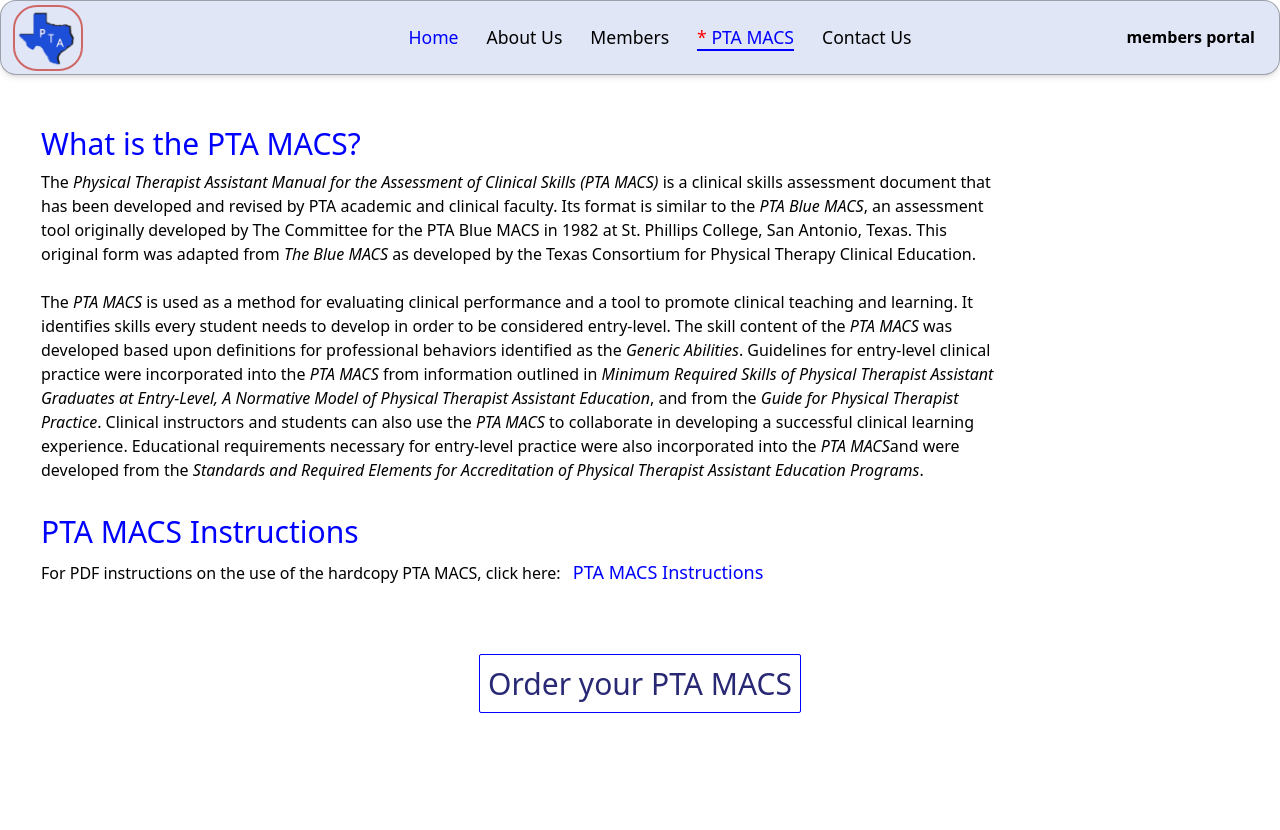
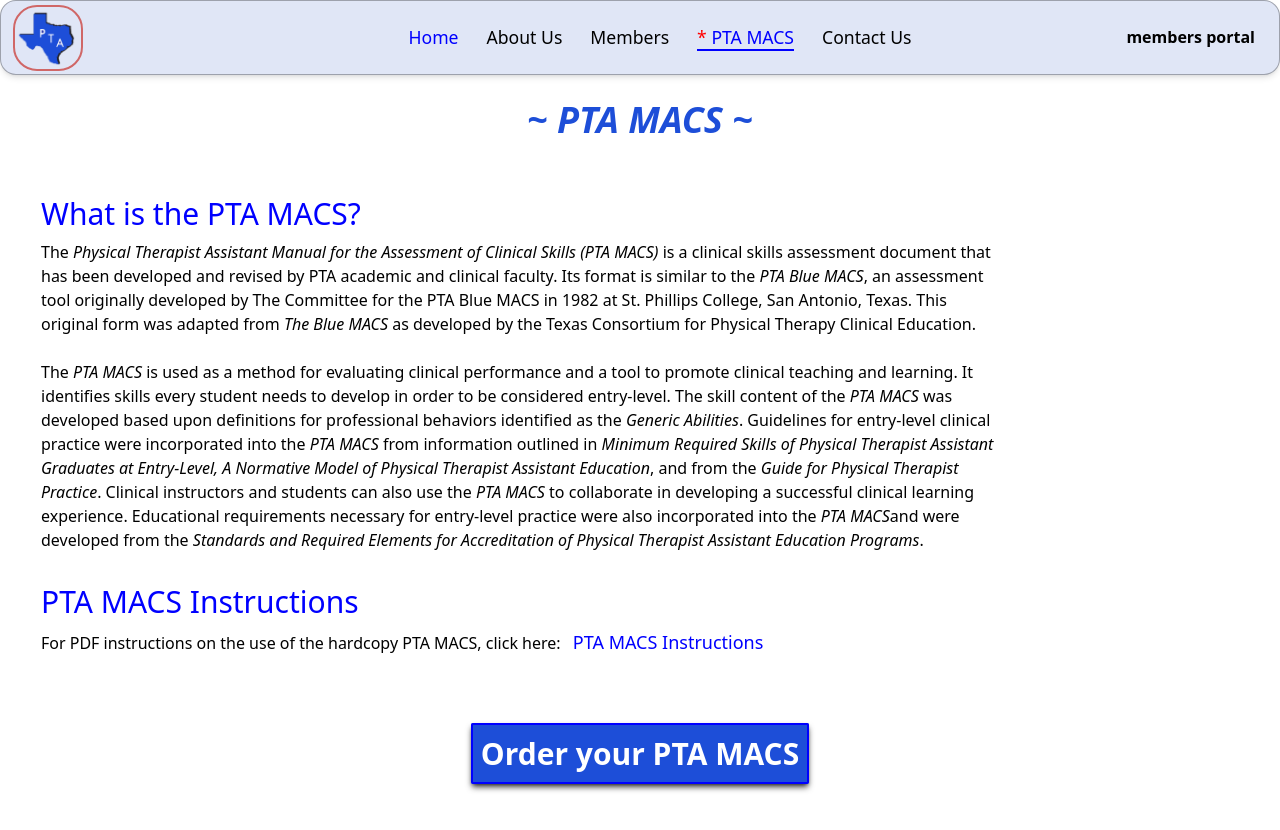
Before and after one commit to Jackal73/TAPTAE-client, a React (Create React App) app: page /ptamacs in a window 1280 px wide. Shown: the top 830 px of the page. Before the commit the page ends 800 px from the top, so only its background shows below. Built offline with nearby package versions, Linux system fonts and the light colour scheme.

Commit message:
:sparkles::recycle: Remove `Leftbar` component from `ContactUs, Members, and PtaMacs` pages

```diff
--- a/src/pages/contactUs/ContactUs.jsx
+++ b/src/pages/contactUs/ContactUs.jsx
@@ -1,6 +1,5 @@
 import React from "react";
 import Topbar from "../../components/topbar/Topbar";
-import Leftbar from "../../components/leftbar/Leftbar";
 import { Col, Row } from "reactstrap";
 
 export default function Members() {
@@ -8,13 +7,12 @@
     <>
       <Topbar />
       <div className="flex max-w-[1400px] mx-auto">
-        {/* <Leftbar /> */}
         <div className="flex-[8]">
           <div className="mt-[100px] px-[25px] pb-[25px]">
             <h1 className="flex font-bold text-center italic justify-center text-4xl text-blue-700 ">
               ~ Contact Us ~
             </h1>
-            {/* <hr className="w-full border-b-[1px] border-b-[#eee] my-[16px] mx-[auto]" /> */}
+
             <div className="pt-[16px] pb-[32px] px-[16px]">
               <Row className="mb-2 mt-6">
                 <h2 className="flex font-semibold text-2xl text-blue-700 justify-center mb-[25px]">
--- a/src/pages/members/Members.jsx
+++ b/src/pages/members/Members.jsx
@@ -1,6 +1,5 @@
 import React from "react";
 import Topbar from "../../components/topbar/Topbar";
-import Leftbar from "../../components/leftbar/Leftbar";
 import { Col, Row } from "reactstrap";
 
 export default function Members() {
@@ -8,7 +7,6 @@
     <>
       <Topbar />
       <div className="flex w-full">
-        {/* <Leftbar /> */}
         <div className="flex-[8]">
           <div className="mt-[100px] px-[25px] pb-[25px]">
             <h1 className="flex font-bold text-center italic justify-center text-4xl text-blue-700 ">
--- a/src/pages/ptamacs/PtaMacs.jsx
+++ b/src/pages/ptamacs/PtaMacs.jsx
@@ -1,6 +1,5 @@
 import React from "react";
 import Topbar from "../../components/topbar/Topbar";
-import Leftbar from "../../components/leftbar/Leftbar";
 import { Row } from "reactstrap";
 
 export default function PtaMacs() {
@@ -8,9 +7,8 @@
     <>
       <Topbar />
       <div className="flex max-w-[1400px] mx-auto">
-        {/* <Leftbar /> */}
         <div className="flex-[8]">
-          <div className="mt-[30px] px-[25px] pb-[25px]">
+          <div className="mt-[100px] px-[25px] pb-[25px]">
             <h1 className="flex font-bold text-center italic justify-center text-4xl text-blue-700 ">
               ~ PTA MACS ~
             </h1>
@@ -61,15 +59,6 @@
                     .
                   </p>
                 </h1>
-                {/* <p className="text-base font-normal leading-6 text-black mt-[8px] mb-0 mx-auto">
-                  For in depth details of the PTA MACS click here:{" "}
-                  <a
-                    href="#!"
-                    className="text-lg pl-2 text-[blue] hover:underline"
-                  >
-                    PTA MACS
-                  </a>
-                </p> */}
               </Row>
               <br />
               <Row className="mb-2">
@@ -87,32 +76,17 @@
                     PTA MACS Instructions
                   </a>
                 </p>
-                {/* <p className="text-base font-normal leading-6 text-black mt-[8px] mb-0 mx-auto">
-                  For a 6-minute video tutorial click here:{" "}
-                  <a href="#!" className="text-lg pl-2 text-[blue] hover:underline">
-                    PTA MACS Video Instructions
-                  </a>
-                </p> */}
               </Row>
               <br />
               <Row className="">
                 <h1 className="text-center text-3xl font-normal text-[#05055edb] mt-12 mb-[8px] mx-auto">
                   <a
                     href="/ptaMacsForm"
-                    className="border p-2 rounded-sm border-[blue] transition hover:shadow-lg shadow-black hover:bg-[blue] hover:text-white"
+                    className="text-[white] border-2 p-2 font-semibold rounded-sm border-[blue] transition-all shadow-md shadow-black/70 hover:bg-white/70 hover:text-blue-700 bg-blue-700 hover:!shadow-none"
                   >
                     Order your PTA MACS
                   </a>
                 </h1>
-                {/* <p className="text-base font-normal leading-6 text-black mt-[8px] mb-0 mx-auto">
-                  <a
-                    href="/ptamacsform"
-                    className="text-lg pl-2 text-[blue] hover:underline"
-                  >
-                    Please click here
-                  </a>
-                  <span> to order your PTA MACS</span>
-                </p> */}
               </Row>
             </div>
           </div>
```
